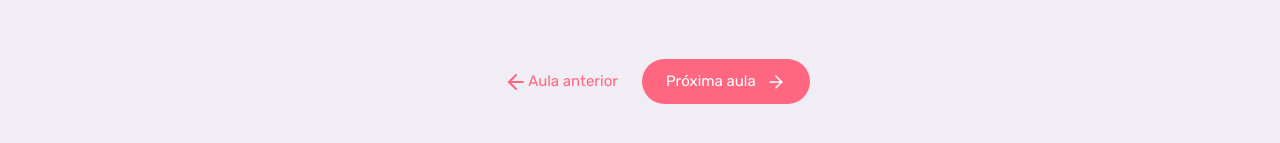
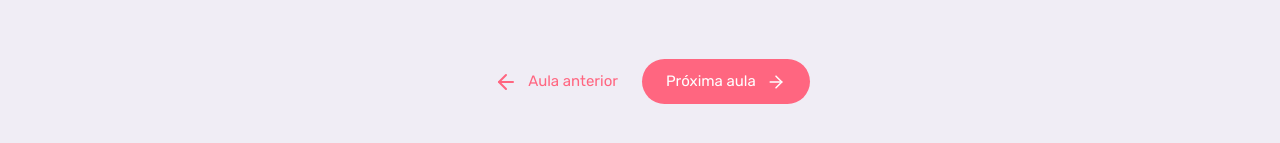
Before and after one commit to Taiaiaii/e-learning, a Next.js app: page /aulas/1 in a window 1280 px wide. Shown: the part 491-634 px from the top of the page. Built offline with nearby package versions, Linux system fonts and the light colour scheme.

Commit message:
fix: refactoring nest to conts

```diff
--- a/src/components/Button/styles.ts
+++ b/src/components/Button/styles.ts
@@ -1,4 +1,21 @@
 import { styled } from '@styles/stitches.config';
+
+const IconsSideStyles = {
+    right: {
+        flexDirection: 'row-reverse',
+        '& svg ': {
+            marginLeft: 10,
+        },
+
+    },
+    left: {
+        flexDirection: 'row',
+        '& svg ': {
+            marginRight: 10,
+        },
+    },
+
+}
 
 export const StyledButton = styled('button', {
     padding: '11px 24px',
@@ -13,9 +30,7 @@ export const StyledButton = styled('button', {
     display: 'flex',
     alignItems: 'center',
     justifyContent: 'center',
-    '& svg ': {
-        marginLeft: 10,
-    },
+
     variants: {
         variant: {
             filled: {
@@ -34,14 +49,6 @@ export const StyledButton = styled('button', {
                 padding: '19px 82px',
             },
         },
-        iconSide: {
-            right: {
-                flexDirection: 'row-reverse',
-            },
-            left: {
-                flexDirection: 'row',
-            },
-
-        }
+        iconSide: IconsSideStyles
     }
 })
```
